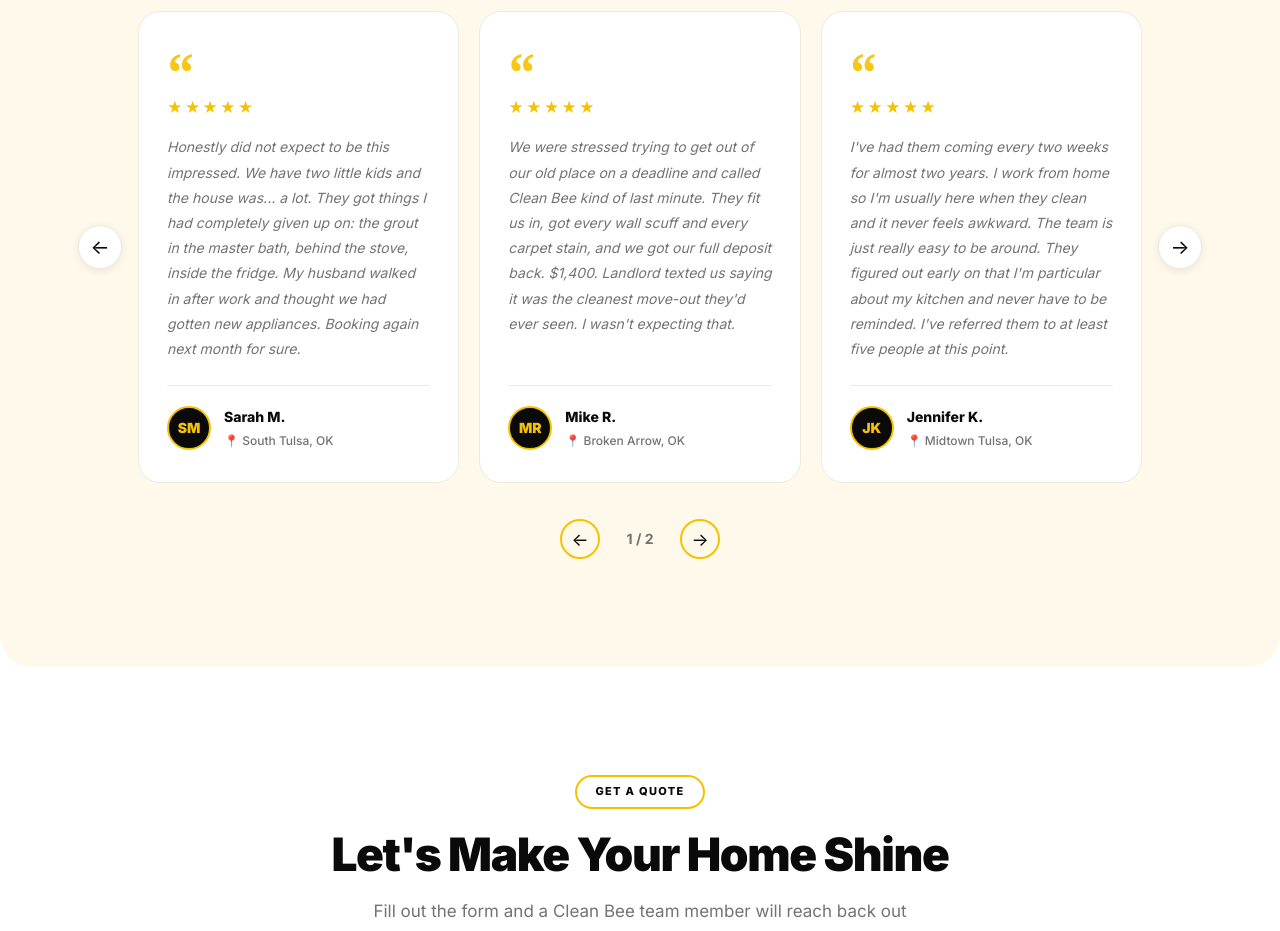
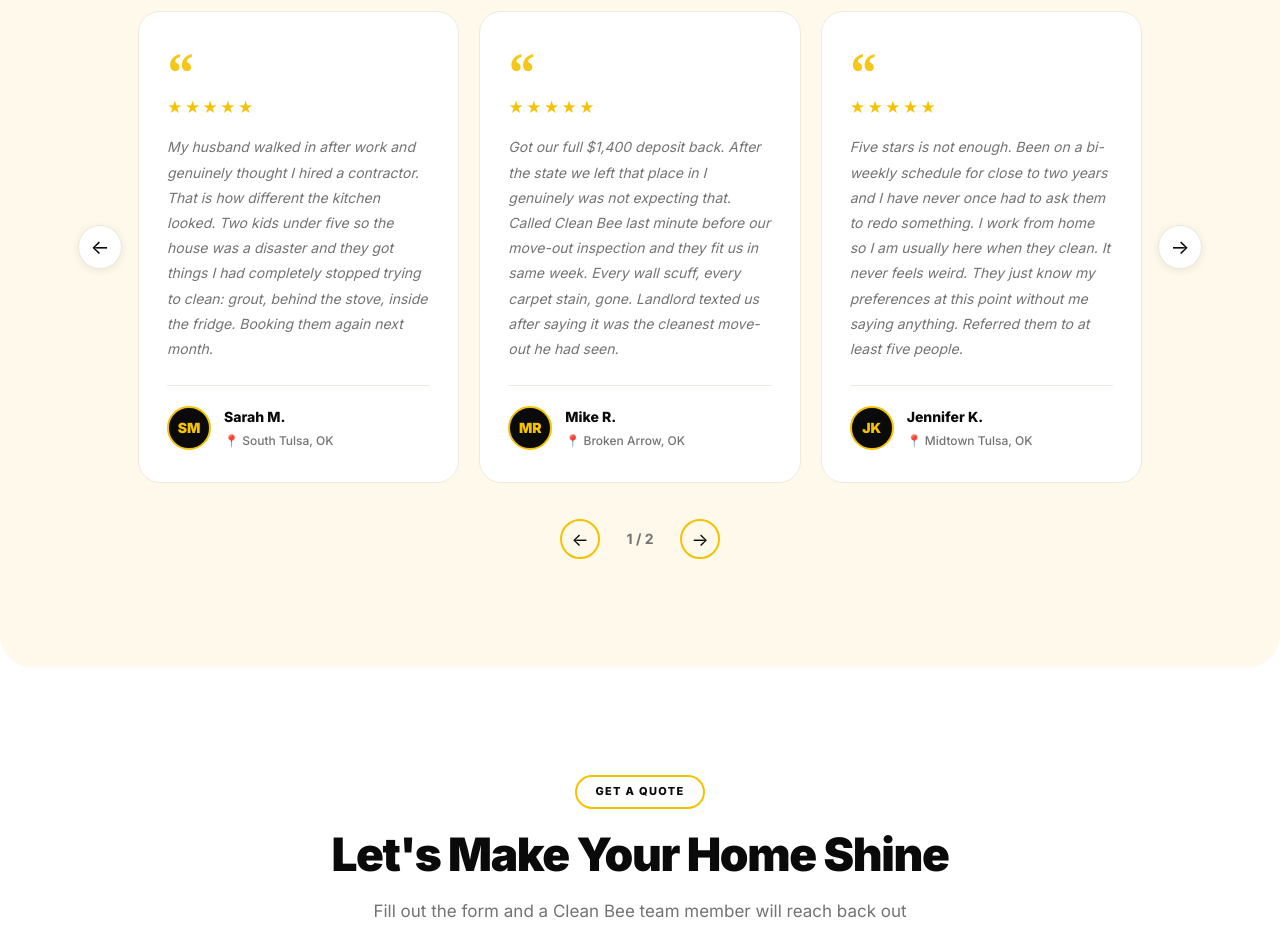
Before and after one commit to alekwayne3-crypto/personal_site, a React (Vite) app in the folder client/: page / in a window 1280 px wide. Shown: the part 4520-5451 px from the top of the page. Built offline with nearby package versions, Linux system fonts and the light colour scheme.

Commit message:
Make each review start uniquely and distinctly

```diff
--- a/client/src/components/Testimonials.jsx
+++ b/client/src/components/Testimonials.jsx
@@ -3,27 +3,27 @@ import { useState, useEffect } from 'react'
 const REVIEWS = [
   {
     initials: 'SM', name: 'Sarah M.', location: 'South Tulsa, OK', rating: 5,
-    text: "Honestly did not expect to be this impressed. We have two little kids and the house was... a lot. They got things I had completely given up on: the grout in the master bath, behind the stove, inside the fridge. My husband walked in after work and thought we had gotten new appliances. Booking again next month for sure.",
+    text: "My husband walked in after work and genuinely thought I hired a contractor. That is how different the kitchen looked. Two kids under five so the house was a disaster and they got things I had completely stopped trying to clean: grout, behind the stove, inside the fridge. Booking them again next month.",
   },
   {
     initials: 'MR', name: 'Mike R.', location: 'Broken Arrow, OK', rating: 5,
-    text: "We were stressed trying to get out of our old place on a deadline and called Clean Bee kind of last minute. They fit us in, got every wall scuff and every carpet stain, and we got our full deposit back. $1,400. Landlord texted us saying it was the cleanest move-out they'd ever seen. I wasn't expecting that.",
+    text: "Got our full $1,400 deposit back. After the state we left that place in I genuinely was not expecting that. Called Clean Bee last minute before our move-out inspection and they fit us in same week. Every wall scuff, every carpet stain, gone. Landlord texted us after saying it was the cleanest move-out he had seen.",
   },
   {
     initials: 'JK', name: 'Jennifer K.', location: 'Midtown Tulsa, OK', rating: 5,
-    text: "I've had them coming every two weeks for almost two years. I work from home so I'm usually here when they clean and it never feels awkward. The team is just really easy to be around. They figured out early on that I'm particular about my kitchen and never have to be reminded. I've referred them to at least five people at this point.",
+    text: "Five stars is not enough. Been on a bi-weekly schedule for close to two years and I have never once had to ask them to redo something. I work from home so I am usually here when they clean. It never feels weird. They just know my preferences at this point without me saying anything. Referred them to at least five people.",
   },
   {
     initials: 'DL', name: 'David L.', location: 'Owasso, OK', rating: 5,
-    text: "Had them come in after we finished a full bathroom remodel. There was drywall dust on literally everything: inside cabinets, on ceiling fans, in rooms that weren't even part of the project. They spent about five hours and I could not find a single thing they missed. Already scheduled them to come back monthly.",
+    text: "Drywall dust everywhere after our bathroom remodel. Inside cabinets, on ceiling fans, in rooms that had nothing to do with the project. They spent five hours and I genuinely could not find a single thing they missed. Already have them coming back monthly. Worth every dollar.",
   },
   {
     initials: 'AT', name: 'Angela T.', location: 'Jenks, OK', rating: 5,
-    text: "I was nervous about having strangers in the house with our dogs and a two year old. They use non-toxic products which was a dealbreaker for us since our oldest has skin allergies. The team was wonderful and I felt totally comfortable the whole time. House smelled clean without that harsh chemical smell I hate. Really glad I found them.",
+    text: "The house smelled clean without that chemical smell that gives me a headache. That alone was worth it. Our oldest has skin allergies so the non-toxic products were a requirement and they had no problem with that. Team was friendly and professional the whole time. We have two dogs and a toddler so this has been a lifesaver.",
   },
   {
     initials: 'CR', name: 'Carlos R.', location: 'East Tulsa, OK', rating: 5,
-    text: "I had been burned by two other cleaning companies before this. Clean Bee showed up at exactly 8am, were done in under three hours, and the place looked great. No drama, no excuses. They texted the night before to confirm and followed up after to make sure I was happy. Small things but they matter. Not going anywhere.",
+    text: "Two other companies let me down before this. One ghosted me day of, the other argued when I said the job was not done right. Clean Bee showed up at 8am exactly, finished in under three hours, and the place looked great. Texted the night before to confirm and followed up after. Simple stuff but nobody else does it.",
   },
 ]
 
--- a/client/src/pages/WhyCleanBeePage.jsx
+++ b/client/src/pages/WhyCleanBeePage.jsx
@@ -68,21 +68,21 @@ const REVIEWS = [
     name: 'Sarah M.',
     location: 'South Tulsa',
     rating: 5,
-    text: 'Honestly did not expect to be this impressed. We have two little kids and the house was... a lot. They got things I had completely given up on: the grout in the master bath, behind the stove, inside the fridge. My husband walked in after work and thought we had gotten new appliances. Booking again next month for sure.',
+    text: 'My husband walked in after work and genuinely thought I hired a contractor. That is how different the kitchen looked. Two kids under five so the house was a disaster and they got things I had completely stopped trying to clean: grout, behind the stove, inside the fridge. Booking them again next month.',
   },
   {
     initials: 'MR',
     name: 'Mike R.',
     location: 'Broken Arrow',
     rating: 5,
-    text: 'We were stressed trying to get out of our old place on a deadline and called Clean Bee kind of last minute. They fit us in, got every wall scuff and every carpet stain, and we got our full deposit back. $1,400. Landlord texted us saying it was the cleanest move-out they\'d ever seen. I wasn\'t expecting that.',
+    text: 'Got our full $1,400 deposit back. After the state we left that place in I genuinely was not expecting that. Called Clean Bee last minute before our move-out inspection and they fit us in same week. Every wall scuff, every carpet stain, gone. Landlord texted us after saying it was the cleanest move-out he had seen.',
   },
   {
     initials: 'JK',
     name: 'Jennifer K.',
     location: 'Midtown Tulsa',
     rating: 5,
-    text: 'I\'ve had them coming every two weeks for almost two years. I work from home so I\'m usually here when they clean and it never feels awkward. The team is just really easy to be around. They figured out early on that I\'m particular about my kitchen and never have to be reminded. I\'ve referred them to at least five people at this point.',
+    text: 'Five stars is not enough. Been on a bi-weekly schedule for close to two years and I have never once had to ask them to redo something. I work from home so I am usually here when they clean. It never feels weird. They just know my preferences at this point without me saying anything. Referred them to at least five people.',
   },
 ]
 
```
